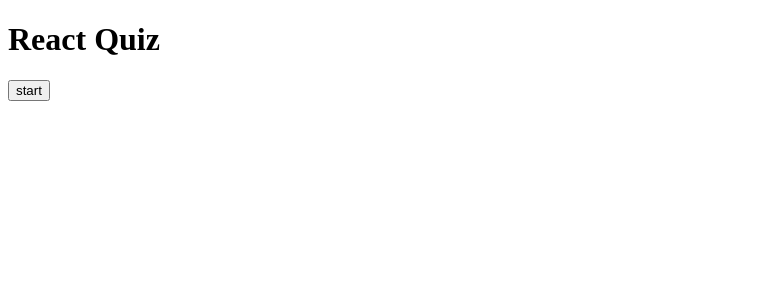
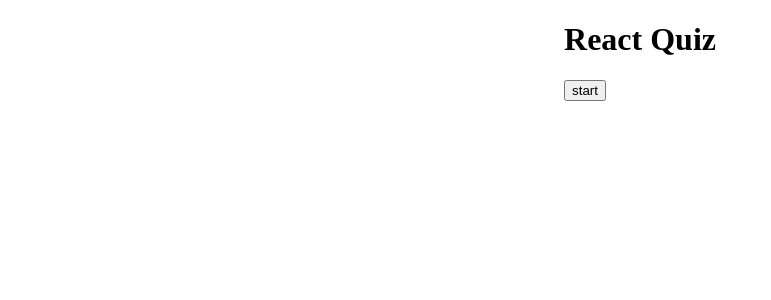
Before and after one commit to AleexCaires/Quiz-Game, a React (Create React App) app: page / in a window 1280 px wide. Shown: the top 300 px of the page, without its empty margins (0-771 px from the left). Built offline with nearby package versions, Linux system fonts and the light colour scheme.

Commit message:
first styles

```diff
--- /dev/null
+++ b/src/App.styles.ts
@@ -0,0 +1,21 @@
+import styled, { createGlobalStyle } from 'styled-components'
+// import Background from './images/'
+
+export const Global = createGlobalStyle `::after
+    html{
+        height: 100%;
+    }
+    body {
+        /* background-image: url(); */
+        background-size: cover;
+        margin: 0;
+        padding: 0 20px;
+        display: flex;
+        justify-content: center;
+    }
+
+    * {
+        box-sizing: border-box;
+
+    }
+`
--- a/src/App.tsx
+++ b/src/App.tsx
@@ -4,6 +4,8 @@
 import QuestionCard from './components/QuestionCard';
 //types
 import { Difficulty, QuestionState } from './API';
+//styles
+import { Global } from './App.styles'
 
 export type AnswerObject= {
   question: string,
@@ -73,13 +75,16 @@
 
 
   }
-  return (<div className="App">
-    <h1>React Quiz</h1>
-    {gameOver || userAnswers.length === TOTAL_QUESTIONS ? (
-    <button className='start' onClick={startTrivia}>
+  return (
+    <>
+    <Global />
+    <div className="App">
+      <h1>React Quiz</h1>
+        {gameOver || userAnswers.length === TOTAL_QUESTIONS ? (
+          <button className='start' onClick={startTrivia}>
       start
-    </button>
-    ) : null}
+          </button>
+        ) : null}
 
     {/* Only show score if we not already in a game */}
     {!gameOver ? <p className='score'>Score: {score}</p> : null }
@@ -102,7 +107,9 @@
             Next Question
       </button>
     ) : null }
-  </div>);
+  </div>
+  </>
+  );
 }
 
 export default App;
```
